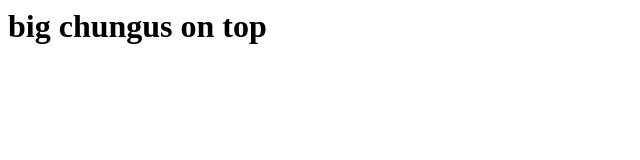
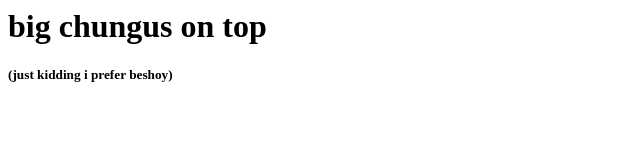
Before and after one commit to Razaeatsyou/FirstEver, a plain HTML site: page index.html in a window 1280 px wide. Shown: the whole page, without its empty margins (0-640 px from the left). Drawn offline with Linux system fonts and the light colour scheme.

Commit message:
Update index.html

```diff
--- a/index.html
+++ b/index.html
@@ -2,6 +2,7 @@
 
 <body>
 <h1> big chungus on top </h1>
+  <h5> (just kidding i prefer beshoy) </h5>
 </body>
 
 </html>
```
